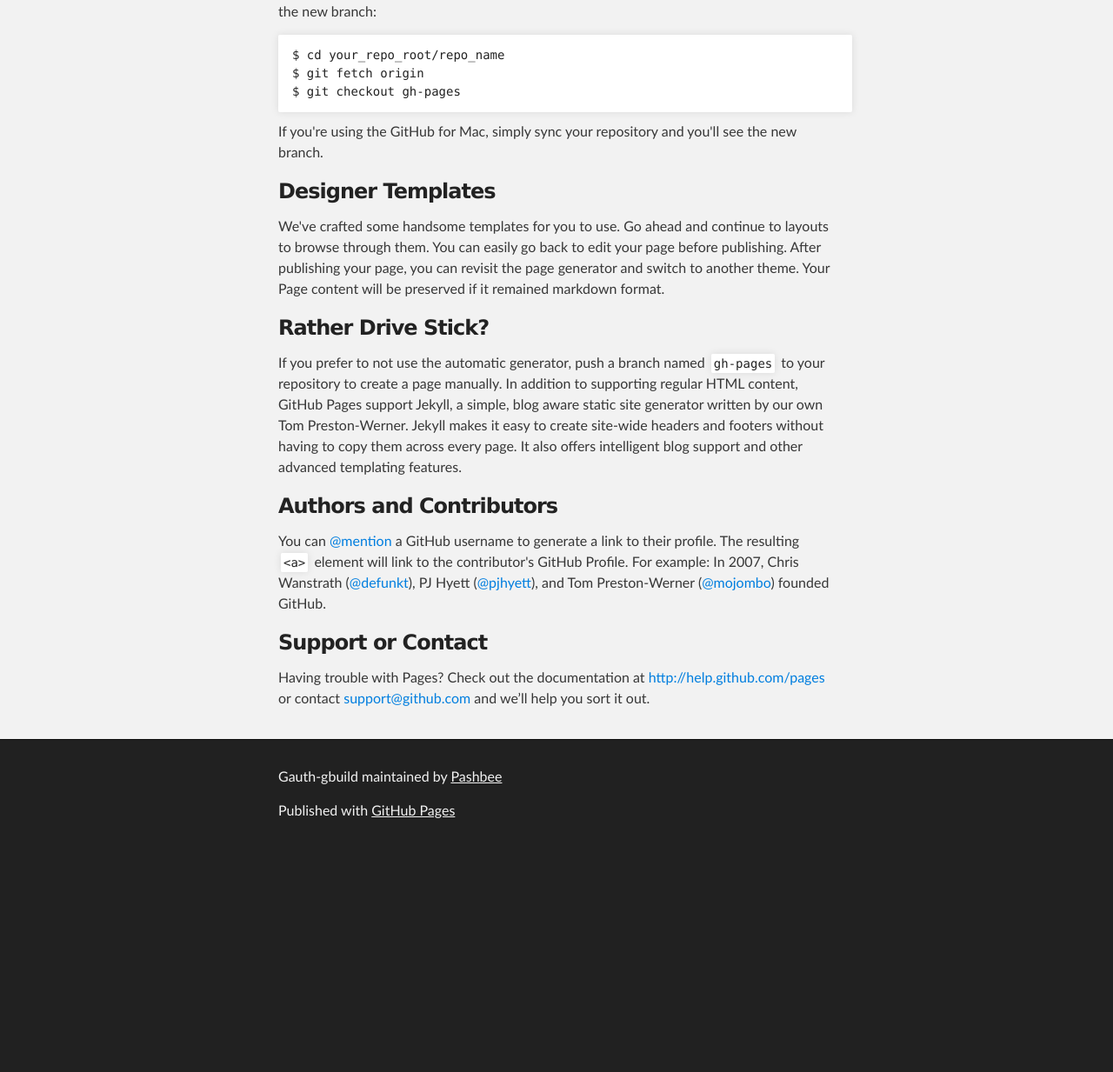
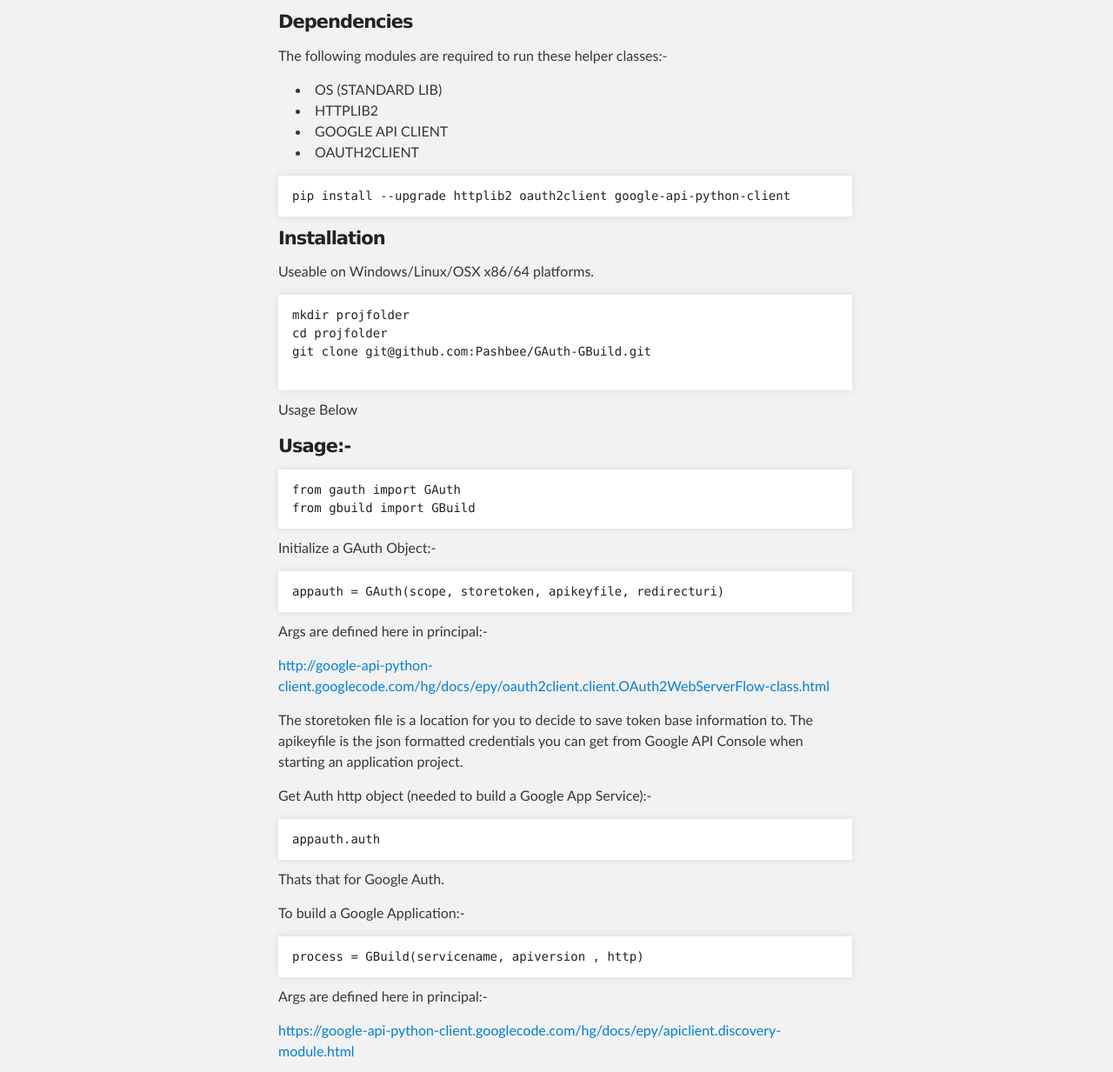
Before and after one commit to mmpashby/GAuth-GBuild, a plain HTML site: page index.html in a window 1280 px wide. Shown: the part 413-1646 px from the top of the page at 87% size. Before the commit the page ends 1392 px from the top, so only its background shows below. Drawn offline with Linux system fonts and the light colour scheme.

```diff
--- a/index.html
+++ b/index.html
@@ -31,37 +31,115 @@
     <!-- MAIN CONTENT -->
     <div id="main_content_wrap" class="outer">
       <section id="main_content" class="inner">
-        <h3>
-<a name="welcome-to-github-pages" class="anchor" href="#welcome-to-github-pages"><span class="octicon octicon-link"></span></a>Welcome to GitHub Pages.</h3>
+        <h1>
+<a name="gauth--gbuild" class="anchor" href="#gauth--gbuild"><span class="octicon octicon-link"></span></a>GAuth &amp; GBuild</h1>
 
-<p>This automatic page generator is the easiest way to create beautiful pages for all of your projects. Author your page content here using GitHub Flavored Markdown, select a template crafted by a designer, and publish. After your page is generated, you can check out the new branch:</p>
+<p>Helper Python Classes to assist with setting up authorization to Google API servers &amp; then building a Google Service.</p>
 
-<pre><code>$ cd your_repo_root/repo_name
-$ git fetch origin
-$ git checkout gh-pages
+<h4>
+<a name="dependencies" class="anchor" href="#dependencies"><span class="octicon octicon-link"></span></a>Dependencies</h4>
+
+<p>The following modules are required to run these helper classes:-</p>
+
+<ul>
+<li>OS (STANDARD LIB)</li>
+<li>HTTPLIB2</li>
+<li>GOOGLE API CLIENT</li>
+<li>OAUTH2CLIENT</li>
+</ul><pre><code>pip install --upgrade httplib2 oauth2client google-api-python-client
 </code></pre>
 
-<p>If you're using the GitHub for Mac, simply sync your repository and you'll see the new branch.</p>
+<h4>
+<a name="installation" class="anchor" href="#installation"><span class="octicon octicon-link"></span></a>Installation</h4>
 
-<h3>
-<a name="designer-templates" class="anchor" href="#designer-templates"><span class="octicon octicon-link"></span></a>Designer Templates</h3>
+<p>Useable on Windows/Linux/OSX x86/64 platforms.</p>
 
-<p>We've crafted some handsome templates for you to use. Go ahead and continue to layouts to browse through them. You can easily go back to edit your page before publishing. After publishing your page, you can revisit the page generator and switch to another theme. Your Page content will be preserved if it remained markdown format.</p>
+<pre><code>mkdir projfolder
+cd projfolder
+git clone git@github.com:Pashbee/GAuth-GBuild.git
 
-<h3>
-<a name="rather-drive-stick" class="anchor" href="#rather-drive-stick"><span class="octicon octicon-link"></span></a>Rather Drive Stick?</h3>
+</code></pre>
 
-<p>If you prefer to not use the automatic generator, push a branch named <code>gh-pages</code> to your repository to create a page manually. In addition to supporting regular HTML content, GitHub Pages support Jekyll, a simple, blog aware static site generator written by our own Tom Preston-Werner. Jekyll makes it easy to create site-wide headers and footers without having to copy them across every page. It also offers intelligent blog support and other advanced templating features.</p>
+<p>Usage Below</p>
 
-<h3>
-<a name="authors-and-contributors" class="anchor" href="#authors-and-contributors"><span class="octicon octicon-link"></span></a>Authors and Contributors</h3>
+<h4>
+<a name="usage-" class="anchor" href="#usage-"><span class="octicon octicon-link"></span></a>Usage:-</h4>
 
-<p>You can <a href="https://github.com/blog/821" class="user-mention">@mention</a> a GitHub username to generate a link to their profile. The resulting <code>&lt;a&gt;</code> element will link to the contributor's GitHub Profile. For example: In 2007, Chris Wanstrath (<a href="https://github.com/defunkt" class="user-mention">@defunkt</a>), PJ Hyett (<a href="https://github.com/pjhyett" class="user-mention">@pjhyett</a>), and Tom Preston-Werner (<a href="https://github.com/mojombo" class="user-mention">@mojombo</a>) founded GitHub.</p>
+<pre><code>from gauth import GAuth
+from gbuild import GBuild
+</code></pre>
 
-<h3>
-<a name="support-or-contact" class="anchor" href="#support-or-contact"><span class="octicon octicon-link"></span></a>Support or Contact</h3>
+<p>Initialize a GAuth Object:-</p>
 
-<p>Having trouble with Pages? Check out the documentation at <a href="http://help.github.com/pages">http://help.github.com/pages</a> or contact <a href="mailto:support@github.com">support@github.com</a> and we’ll help you sort it out.</p>
+<pre><code>appauth = GAuth(scope, storetoken, apikeyfile, redirecturi)
+</code></pre>
+
+<p>Args are defined here in principal:-</p>
+
+<p><a href="http://google-api-python-client.googlecode.com/hg/docs/epy/oauth2client.client.OAuth2WebServerFlow-class.html">http://google-api-python-client.googlecode.com/hg/docs/epy/oauth2client.client.OAuth2WebServerFlow-class.html</a></p>
+
+<p>The storetoken file is a location for you to decide to save token base information to. The apikeyfile is the json formatted credentials you
+can get from Google API Console when starting an application project.</p>
+
+<p>Get Auth http object (needed to build a Google App Service):-</p>
+
+<pre><code>appauth.auth
+</code></pre>
+
+<p>Thats that for Google Auth.</p>
+
+<p>To build a Google Application:-</p>
+
+<pre><code>process = GBuild(servicename, apiversion , http)
+</code></pre>
+
+<p>Args are defined here in principal:-</p>
+
+<p><a href="https://google-api-python-client.googlecode.com/hg/docs/epy/apiclient.discovery-module.html">https://google-api-python-client.googlecode.com/hg/docs/epy/apiclient.discovery-module.html</a></p>
+
+<p>servicename is name of application service being build (ie. calendar, docs). apiversion is google api version being used, v3 recommended.</p>
+
+<p>http is httplib2.Http, An instance of httplib2.Http or something that acts like it that HTTP requests will be made through. In this case
+appauth.auth returns a http object.</p>
+
+<p>A Resource object with methods for interacting with the service.</p>
+
+<h4>
+<a name="full-example-of-google-api-calendar-use-" class="anchor" href="#full-example-of-google-api-calendar-use-"><span class="octicon octicon-link"></span></a>Full Example Of Google API Calendar Use:-</h4>
+
+<pre><code>from gauth import GAuth
+from gbuild import GBuild
+
+appauth = GAuth('https://www.googleapis.com/auth/calendar', 'token.data', 'apikeys.json', 'urn:ietf:wg:oauth:2.0:oob')
+
+process = GBuild('calendar', 'v3', appauth.auth)
+calid = exampledomain.com_989ujpjpojpojporjpojpojpoj@group.calendar.google.com
+
+event = {
+  'summary': 'Appointment',
+  'location': 'Somewhere',
+  'start': {
+    'dateTime': '2011-06-03T10:00:00.000-07:00'
+  },
+  'end': {
+    'dateTime': '2011-06-03T10:25:00.000-07:00'
+  },
+  'attendees': [
+    {
+      'email': 'attendeeEmail',
+      # Other attendee's data...
+    },
+    # ...
+  ],
+}
+process.events().insert(calendarId=calid, body=event).execute()
+
+</code></pre>
+
+<h4>
+<a name="bug-reports" class="anchor" href="#bug-reports"><span class="octicon octicon-link"></span></a>Bug Reports</h4>
+
+<p>Send directly to author.</p>
       </section>
     </div>
 
```
Also changed, not shown: params.json (+1 -1 lines).
